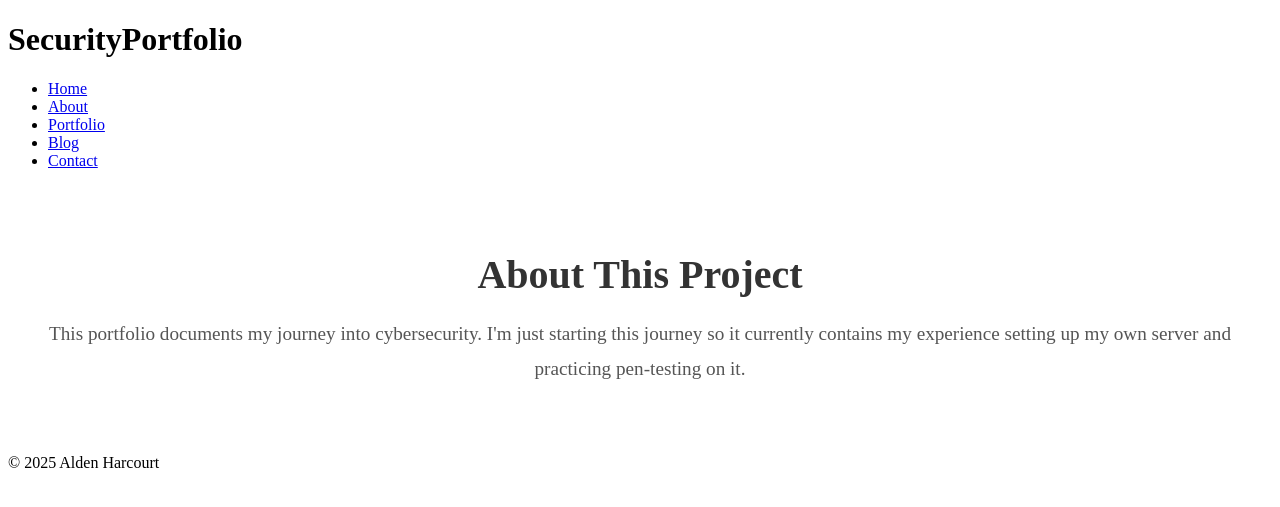
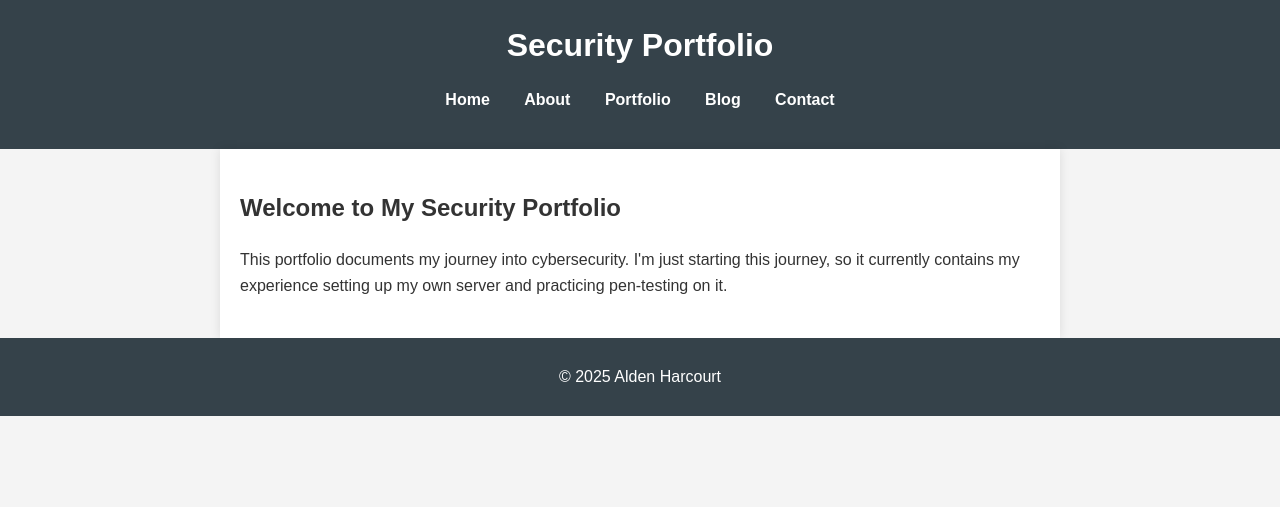
Before and after one commit to AldenHarcourt/SecurityPortfolio, a Jekyll site: the page index.html, which Jekyll copies as it is, in a window 1280 px wide. Shown: the top 507 px of the page. Built offline with Jekyll 4.4.1, drawn with Linux system fonts in a browser that asks for light colours.

Commit message:
Fixing bug with page layout

```diff
--- a/_layouts/default.html
+++ b/_layouts/default.html
@@ -4,7 +4,7 @@
   <meta charset="UTF-8">
   <meta name="viewport" content="width=device-width, initial-scale=1.0">
   <title>{{ page.title | default: site.title }}</title>
-  <link rel="stylesheet" href="{{ '/styles.css' | relative_url }}">
+  <link rel="stylesheet" href="{{ '/assets/css/styles.css' | relative_url }}">
 </head>
 <body>
   <header class="header">
--- a/assets/css/styles.css
+++ b/assets/css/styles.css
@@ -37,7 +37,25 @@ nav ul li a:hover {
   text-decoration: underline;
 }
 
+.nav-link {
+  color: #ffffff;
+  text-decoration: none;
+  font-weight: bold;
+}
+
+.nav-link:hover {
+  text-decoration: underline;
+}
+
 main {
+  padding: 20px;
+  max-width: 800px;
+  margin: auto;
+  background: #ffffff;
+  box-shadow: 0 0 10px rgba(0, 0, 0, 0.1);
+}
+
+.main-content {
   padding: 20px;
   max-width: 800px;
   margin: auto;
--- a/index.html
+++ b/index.html
@@ -1,11 +1,34 @@
----
-layout: default
-title: Home
----
+<!DOCTYPE html>
+<html lang="en">
+<head>
+  <meta charset="UTF-8">
+  <meta name="viewport" content="width=device-width, initial-scale=1.0">
+  <title>Home - Security Portfolio</title>
+  <link rel="stylesheet" href="assets/css/styles.css">
+</head>
+<body>
+  <header class="header">
+    <h1>Security Portfolio</h1>
+    <nav>
+      <ul class="nav-list">
+        <li><a href="index.html" class="nav-link">Home</a></li>
+        <li><a href="pages/about.html" class="nav-link">About</a></li>
+        <li><a href="pages/portfolio.html" class="nav-link">Portfolio</a></li>
+        <li><a href="pages/blog.html" class="nav-link">Blog</a></li>
+        <li><a href="pages/contact.html" class="nav-link">Contact</a></li>
+      </ul>
+    </nav>
+  </header>
 
-<section style="text-align: center; padding: 2rem;">
-  <h2 style="font-size: 2.5rem; color: #333; margin-bottom: 1rem;">About This Project</h2>
-  <p style="font-size: 1.2rem; color: #555; line-height: 1.8;">
-    This portfolio documents my journey into cybersecurity. I'm just starting this journey so it currently contains my experience setting up my own server and practicing pen-testing on it.
-  </p>
-</section>
+  <main class="main-content">
+    <section>
+      <h2>Welcome to My Security Portfolio</h2>
+      <p>This portfolio documents my journey into cybersecurity. I'm just starting this journey, so it currently contains my experience setting up my own server and practicing pen-testing on it.</p>
+    </section>
+  </main>
+
+  <footer class="footer">
+    <p>&copy; 2025 Alden Harcourt</p>
+  </footer>
+</body>
+</html>
```
